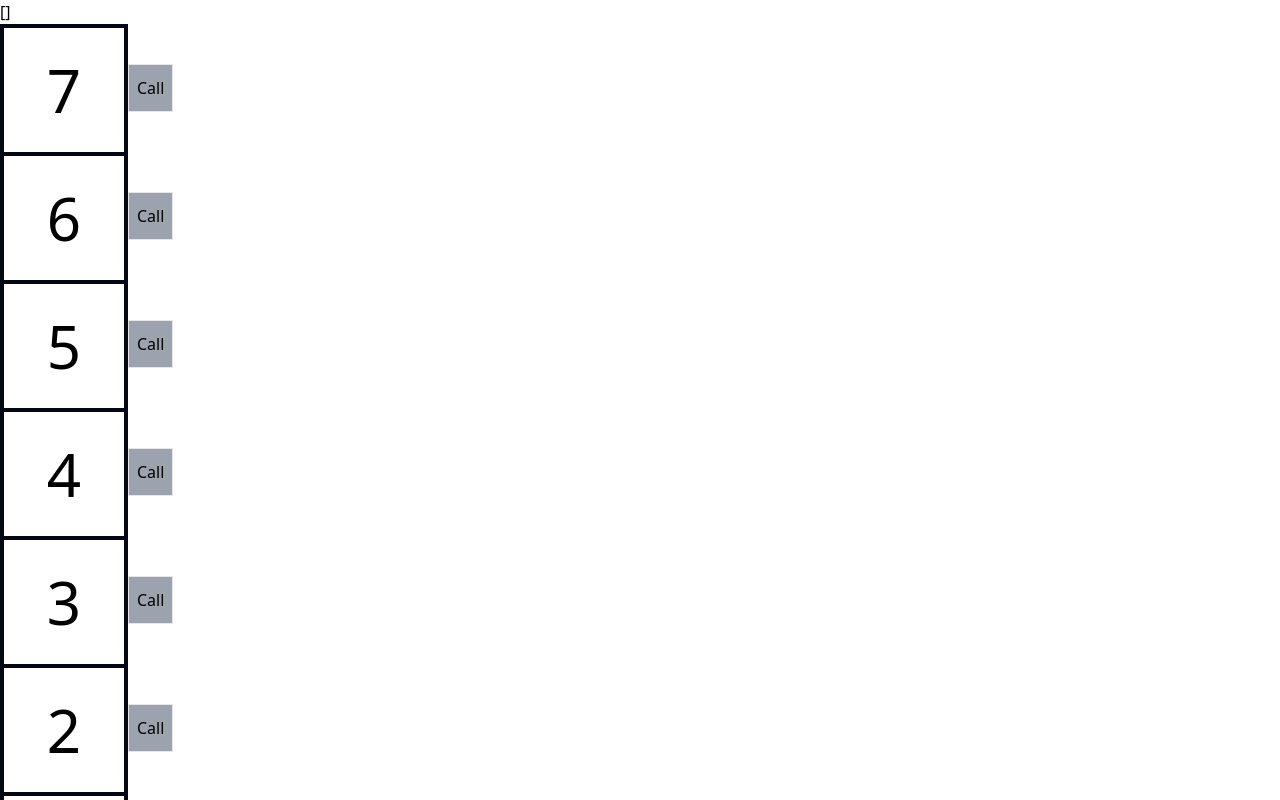
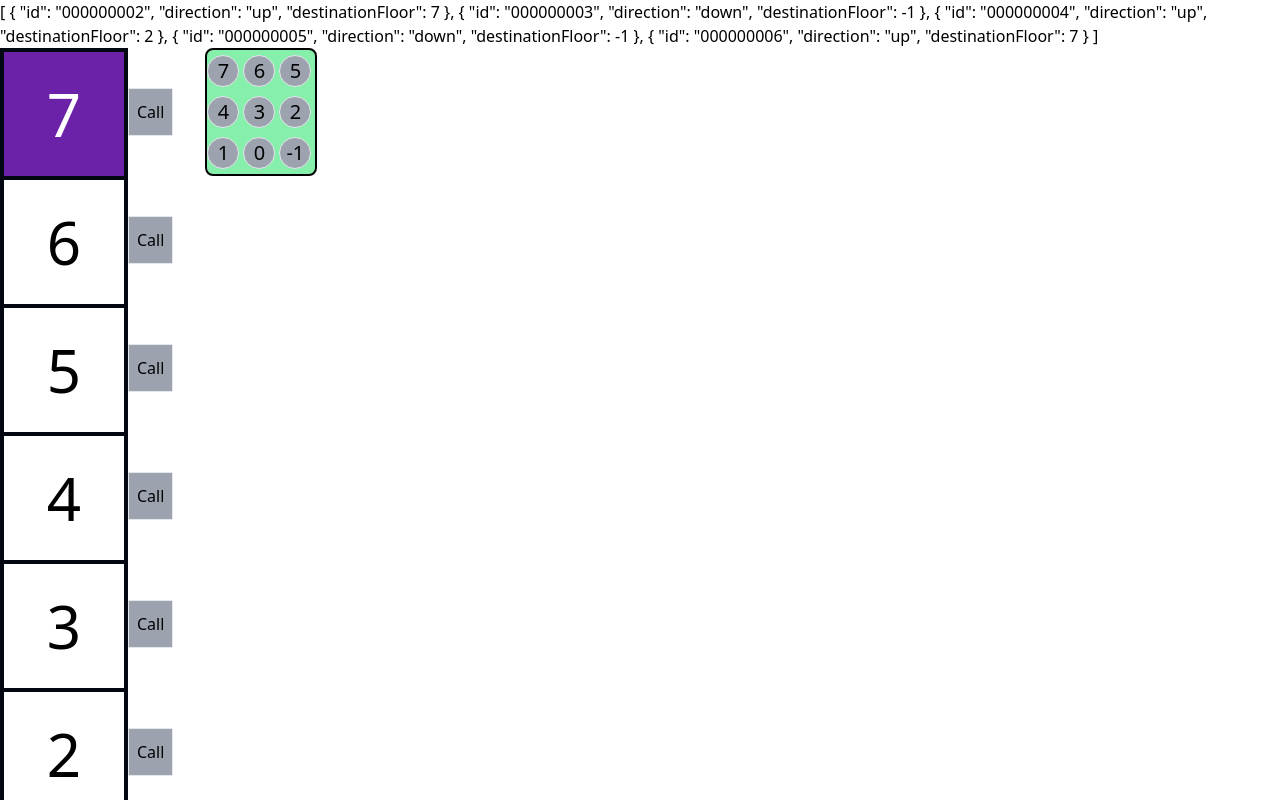
Before and after one commit to tamaszentai/elevator_simulator, a Vue app: page / in a window 1280 px wide. Shown: the top 800 px of the page. Built offline with nearby package versions, Linux system fonts and the light colour scheme.

Commit message:
Refactor floor component, add initial elevatorOrders

```diff
--- a/src/App.vue
+++ b/src/App.vue
@@ -1,5 +1,5 @@
 <script setup lang="ts">
-import { ref, onMounted, watch, computed } from 'vue'
+import { ref, onMounted, watch } from 'vue'
 import { floors } from '@/utilities/constants'
 import Floor from './components/Floor.vue';
 
@@ -9,6 +9,16 @@ onMounted(() => {
   floors.forEach((floor) => {
     floorElements[floor.name] = document.querySelector(`.${floor.name}`)
   })
+  elevatorOrders.value = [
+    { id: "000000001", "direction": "up", "destinationFloor": 5 },
+    { id: "000000002", "direction": "up", "destinationFloor": 7 },
+    { id: "000000003", "direction": "down", "destinationFloor": -1 },
+    { id: "000000004", "direction": "up", "destinationFloor": 2 },
+    { id: "000000005", "direction": "down", "destinationFloor": -1 },
+    { id: "000000006", "direction": "up", "destinationFloor": 7 }
+  ];
+  executor()
+
 })
 
 const lowestFloor: number = -1
@@ -44,7 +54,6 @@ const moveElevator = (step: number) => {
     if (newFloor >= lowestFloor && newFloor <= highestFloor) {
       changeFloorVisibility(currentFloor.value, newFloor)
       currentFloor.value = newFloor
-      console.log(currentFloor.value)
     }
   }, 500)
 }
@@ -62,7 +71,6 @@ const downHandler = (): void => {
 }
 
 const callHandler = (floor: number): void => {
-  console.log('callHandler', floor)
   const elevatorOrder: elevatorOrder = {
     id: Date.now().toString(),
     direction: currentFloor.value < floor ? 'up' : 'down',
@@ -90,7 +98,9 @@ const executor = async (): Promise<void> => {
         if (newValue === destinationFloor.value) {
           clearInterval(interval)
           unwatch()
-          resolve()
+          setTimeout(() => {
+            resolve()
+          }, 1000)
         }
       })
     })
--- a/src/components/ElevatorButtons.vue
+++ b/src/components/ElevatorButtons.vue
@@ -4,12 +4,9 @@ import { floors } from '@/utilities/constants'
 
 <template>
   <div
-    class="inset-0 justify-center items-center border-2 grid grid-cols-3 grid-rows-3 bg-green-300 ml-8 border-black rounded-lg w-28 h-32 text-6xl"
-  >
-    <button
-      v-for="(floor, index) in floors"
-      class="justify-center bg-gray-400 border rounded-full w-8 h-8 text-xl"
-    >
+    class="inset-0 justify-center items-center border-2 grid grid-cols-3 grid-rows-3 bg-green-300 ml-8 border-black rounded-lg w-28 h-32 text-6xl">
+    <button v-for="(floor, index) in floors" class="justify-center bg-gray-400 border rounded-full w-8 h-8 text-xl"
+      @click="console.log({ elevatorButtons: floor })">
       {{ floor.value }}
     </button>
   </div>
--- a/src/components/Floor.vue
+++ b/src/components/Floor.vue
@@ -1,4 +1,5 @@
 <script setup lang="ts">
+import { computed } from 'vue';
 import ElevatorButtons from './ElevatorButtons.vue';
 
 const props = defineProps({
@@ -7,7 +8,14 @@ const props = defineProps({
     destinationFloor: Number
 })
 
-console.log(props.floor)
+const isHiddenClass = computed(() => {
+    return props.currentFloor === props.floor?.value ? '' : 'hidden'
+})
+
+const isShowElevatorButtons = computed(() => {
+    return props.currentFloor === props.destinationFloor && props.currentFloor === props.floor?.value
+})
+
 </script>
 
 <template>
@@ -15,12 +23,12 @@ console.log(props.floor)
         <div class="relative z-100 flex justify-center items-center border-4 border-gray-950 border-b-0 w-32 h-32 text-6xl"
             :class="`${floor?.value === -1 ? 'border-b-4' : ''}`">
             {{ floor?.value }}
-            <div class="absolute inset-0 flex justify-center items-center hidden bg-purple-800 text-6xl text-white"
-                :class="floor?.name">
+            <div class="absolute inset-0 flex justify-center items-center bg-purple-800 text-6xl text-white"
+                :class="`${floor?.name} ${isHiddenClass}`">
                 {{ floor?.value }}
             </div>
         </div>
         <button class="bg-gray-400 my-auto p-2 border h-12" @click="$emit('callHandler', floor?.value)">Call</button>
-        <ElevatorButtons v-if="currentFloor === destinationFloor && currentFloor === floor" />
+        <ElevatorButtons v-if="isShowElevatorButtons" />
     </div>
 </template>
```
